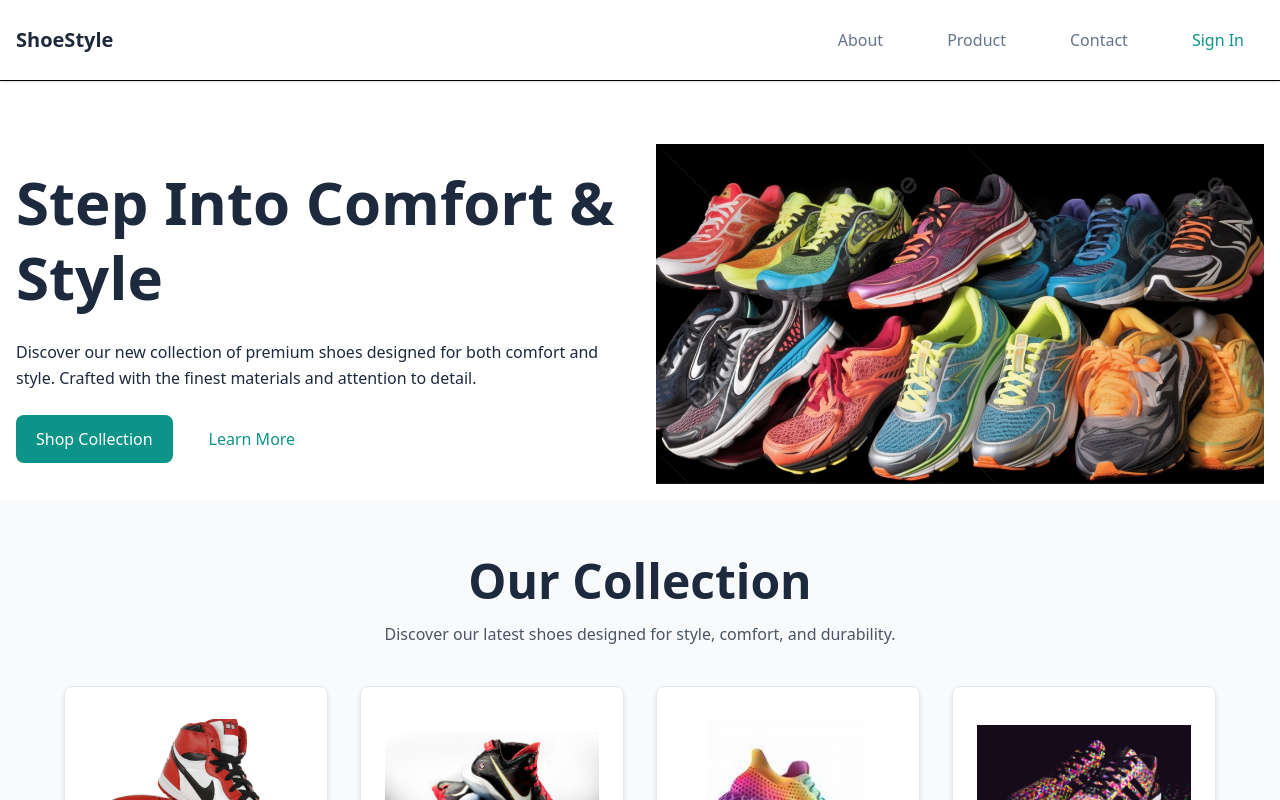
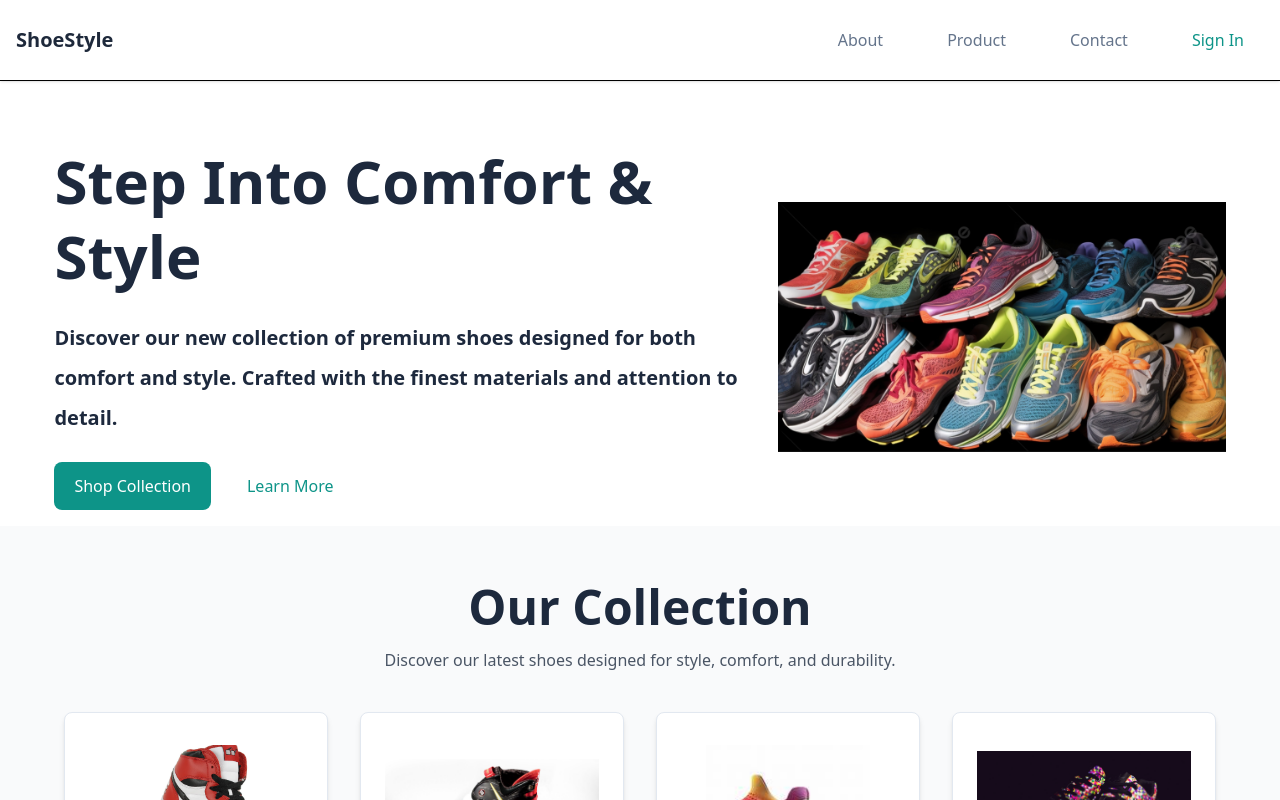
Before and after one commit to rhiggins-banyanlabs/OJT-Practice-Project, a React (Vite) app in the folder client/: page / in a window 1280 px wide. Shown: the top 800 px of the page. Built offline with nearby package versions, Linux system fonts and the light colour scheme.

Commit message:
hero fixes added

```diff
--- a/client/src/sections/Hero.tsx
+++ b/client/src/sections/Hero.tsx
@@ -1,11 +1,10 @@
 import Header from '../components/ui/Heading.tsx';
-import Paragraph from '../components/ui/Paragraph.tsx';
 import Button from '../components/ui/Button.tsx';
 import imageS from '../assets/Images/imageS.png'
 
 const Card = () => {
   return (
-    <div className="flex items-center justify-between gap-8 p-4">
+    <div className="flex flex-col md:flex-row items-center justify-between gap-8 p-4 w-[94%] mx-auto">
       {/* Left: Text content */}
       <div className="flex-1">
         <Header
@@ -14,26 +13,28 @@
           Step Into Comfort & Style
         </Header>
         <br />
-        <Paragraph
-            variant="body"
+        <Header
+            level="h4"
         >
           Discover our new collection of premium shoes designed for both comfort and style. Crafted with the finest materials and attention to detail.
-        </Paragraph>
+        </Header>
         <br />
-        <Button>
+        <Button
+          className="cursor-pointer"
+        >
           Shop Collection
         </Button>
         <Button
           variant="link"
-          className="cursor:pointer ml-4"
+          className="cursor-pointer ml-4"
         >
           Learn More
         </Button>
       </div>
 
       {/* Right: Image */}
-      <div className="flex-1">
-        <img src={imageS} alt="Shoe Collection" className="w-full h-auto object-contain" />
+      <div className="flex justify-end">
+        <img src={imageS} alt="Shoe Collection" className="w-112 md:w-112 h-auto object-contain ml-auto" />
       </div>
     </div>
   );
```
